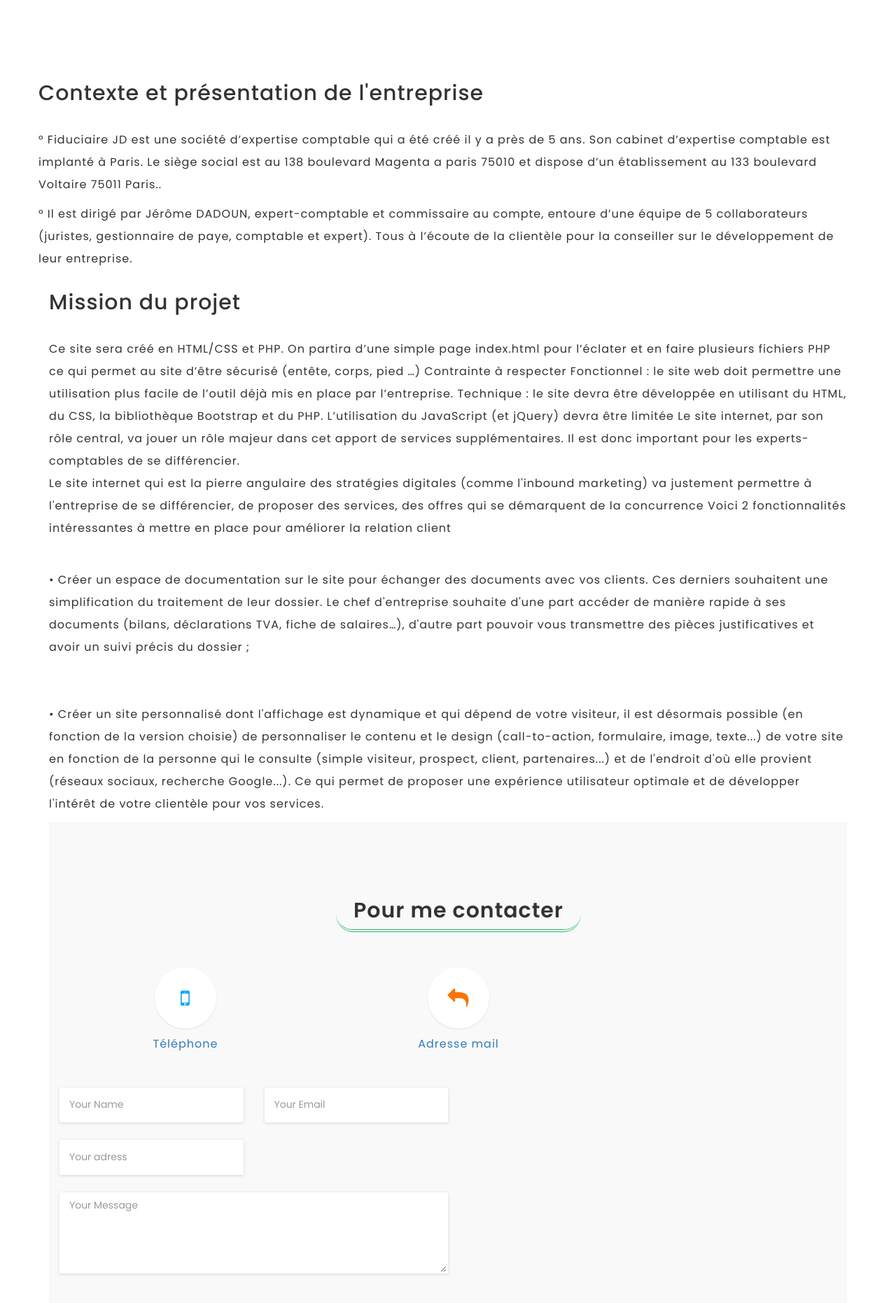
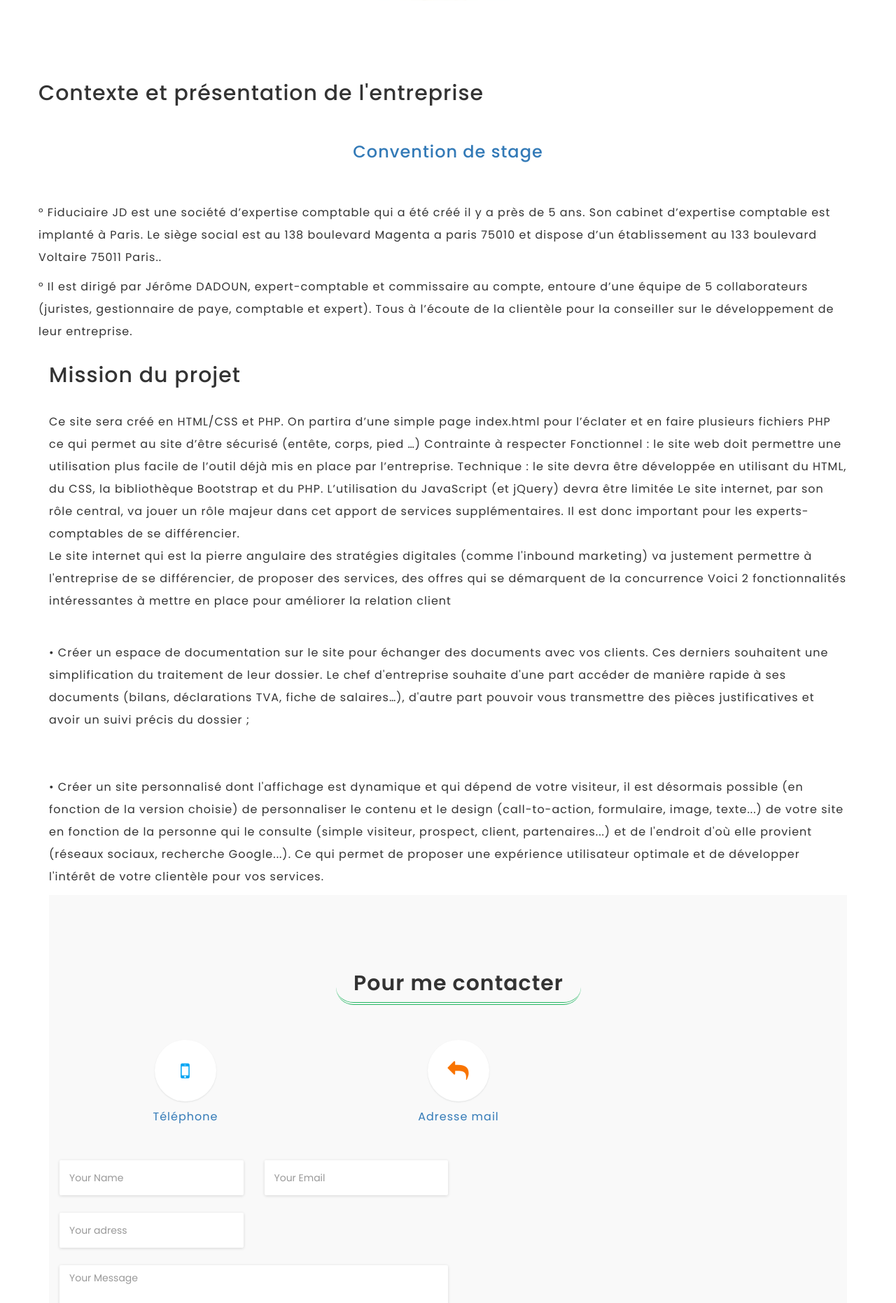
Before and after one commit to anaia-dadoun/anaia-dadoun.github.io, a PHP site: page / in a window 1280 px wide. Shown: the part 3024-4886 px from the top of the page at 70% size. Run offline with PHP 8.4, Linux system fonts and the light colour scheme; some libraries are stand-ins or nearby versions.

Commit message:
attestation

```diff
--- a/css/style.css
+++ b/css/style.css
@@ -1610,3 +1610,6 @@ ul.portfolio li.active {
 
 
 }
+a{
+    text-align: center;
+}
--- a/index.html
+++ b/index.html
@@ -318,8 +318,11 @@ A travers ce site, vous pourrez explorer mon parcours? ainsi que les différents
                     <!-- <div class="testimonial-word text-center"> -->
                     <img src="images/Fiduciaire.png"  alt="" width="40px" height="580px">
                     <br><br><br><br><br>
+
                         <h2>Contexte et présentation de l'entreprise </h2>
                         <br>
+                        <a href="images/Attestation Stage.pdf"><h3>Convention de stage</h3></a>
+                        <br><br>
                         <p>°   Fiduciaire JD est une société d’expertise comptable qui a été créé il y a près de 5 ans. Son cabinet d’expertise comptable est implanté à Paris. Le siège social est au 138 boulevard Magenta a paris 75010 et dispose d’un établissement au 133 boulevard Voltaire 75011 Paris..</p>
                         <p>°   Il est dirigé par Jérôme DADOUN, expert-comptable et commissaire au compte, entoure d’une équipe de 5 collaborateurs (juristes, gestionnaire de paye, comptable et expert). Tous à l’écoute de la clientèle pour la conseiller sur le développement de leur entreprise.</p>
 
@@ -470,6 +473,8 @@ A travers ce site, vous pourrez explorer mon parcours? ainsi que les différents
 
                                   </section>
                     </div>
+
+
 
                     <div class="testimonial-word text-center">
                     <!-- <img src="images/testimonial/3.png" class="img-responsive" alt=""> -->
```
Also changed, not shown: images/D6EA7B3B-FA61-4D10-9C1B-B8BED2C95B22.jpg (added), 1 other file.
